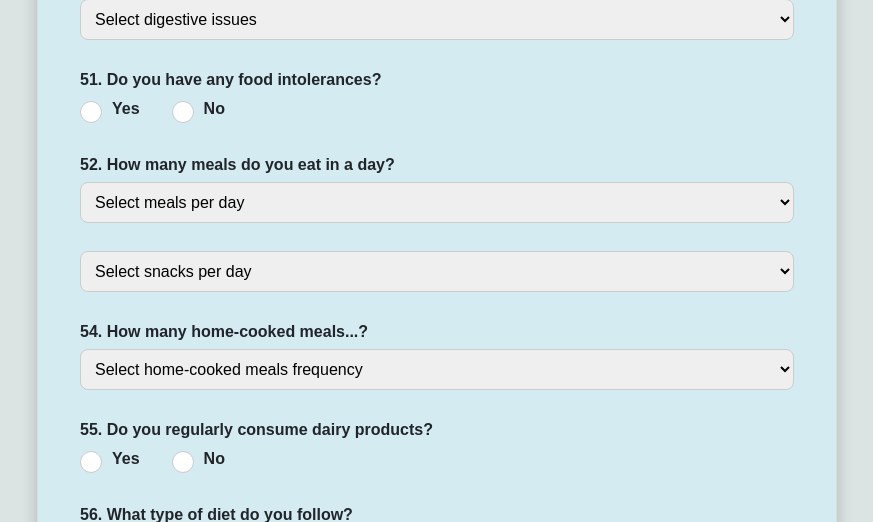
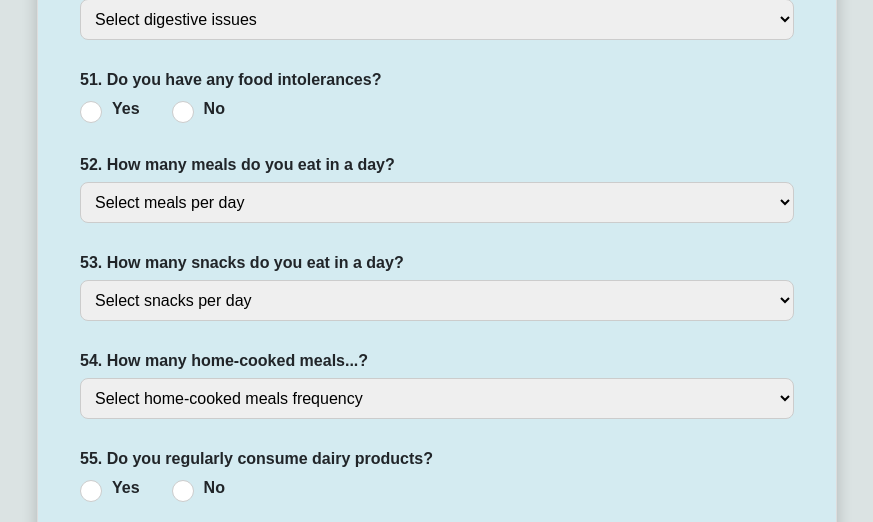
Before and after one commit to store-future/survey_form_django, a Django app: page /page3/ in a window 1280 px wide. Shown: the part 2538-3060 px from the top of the page, without its empty margins (203-1076 px from the left). Run offline with Django 5.2, Linux system fonts and the light colour scheme; some libraries are stand-ins or nearby versions.

Commit message:
fix problem in 53 no question

```diff
--- a/surveyapp/templates/message.html
+++ b/surveyapp/templates/message.html
@@ -1,4 +1,4 @@
-succe<!-- survey/templates/survey/message.html -->
+<!-- survey/templates/survey/message.html -->
 <!DOCTYPE html>
 <html lang="en">
 <head>
--- a/surveyapp/templates/page3.html
+++ b/surveyapp/templates/page3.html
@@ -388,9 +388,10 @@
                     {% endif %}
                 </div>
 
-
                 <div class="mb-2">
-                    <label for="id_meals_per_day" class="form-label">52. How many meals do you eat in a day?</label>
+                    <label for="id_meals_per_day" class="form-label">
+                        52. How many meals do you eat in a day?
+                    </label>
                     {{ form.meals_per_day }}
                     {% if form.meals_per_day.errors %}
                     <div class="error">
@@ -401,9 +402,10 @@
                     {% endif %}
                 </div>
 
-
                 <div class="mb-2">
-                    <label for="id_snacks_per_day" class="form-label"53. How many snacks do you eat in a day?</label>
+                    <label for="id_snacks_per_day" class="form-label">
+                        53. How many snacks do you eat in a day?
+                    </label>
                     {{ form.snacks_per_day }}
                     {% if form.snacks_per_day.errors %}
                     <div class="error">
@@ -413,6 +415,7 @@
                     </div>
                     {% endif %}
                 </div>
+
 
 
                 <div class="mb-2">
```
